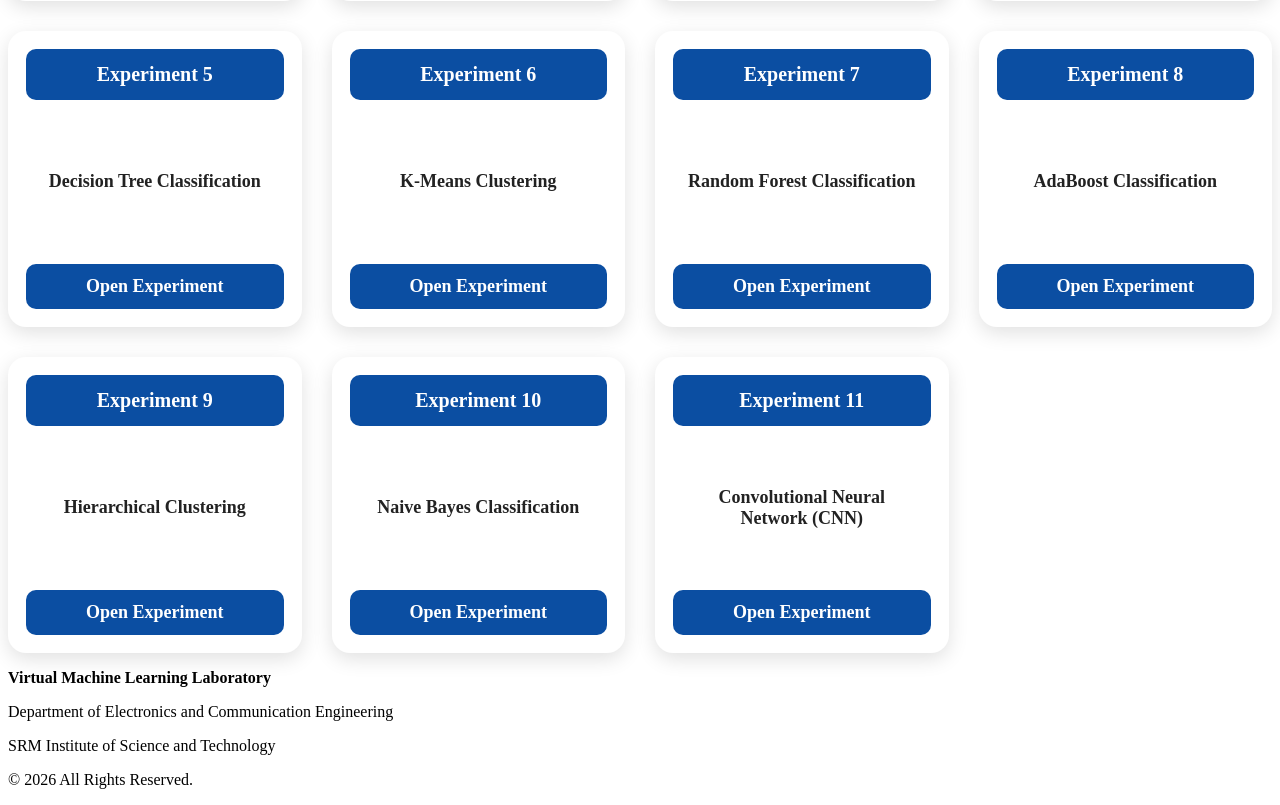
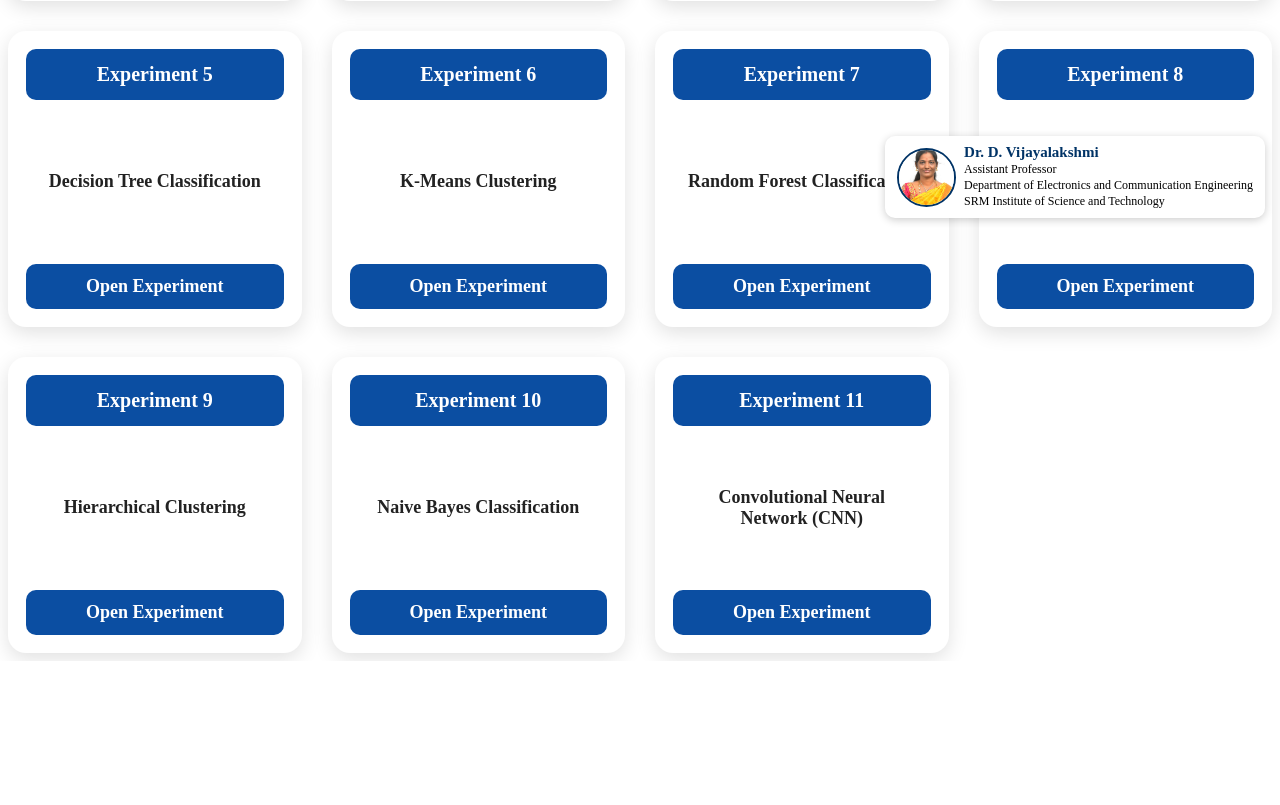
Before and after one commit to yazhbass/VirtualMLLab, a Flask app: page /home in a window 1280 px wide. Shown: the part 567-1372 px from the top of the page. After the commit the page ends 1228 px from the top, so only its background shows below. Run offline with Flask 3, Linux system fonts and the light colour scheme.

Commit message:
Updated website layout and instructor image

```diff
--- a/static/css/style.css
+++ b/static/css/style.css
@@ -187,3 +187,38 @@ grid-template-columns:1fr;
 }
 
 }
+.instructor-card{
+    position:fixed;
+    bottom:15px;
+    right:15px;
+
+    display:flex;
+    align-items:center;
+    gap:8px;
+
+    background:#fff;
+    padding:8px 12px;
+    border-radius:10px;
+    box-shadow:0 2px 8px rgba(0,0,0,.2);
+
+    z-index:1000;
+}
+
+.instructor-photo{
+    width:55px;
+    height:55px;
+    border-radius:50%;
+    object-fit:cover;
+    border:2px solid #003366;
+}
+
+.instructor-info h5{
+    margin:0;
+    color:#003366;
+    font-size:15px;
+}
+
+.instructor-info p{
+    margin:1px 0;
+    font-size:12px;
+}
--- a/templates/layout.html
+++ b/templates/layout.html
@@ -48,20 +48,19 @@
 
     </div>
 
-    <!-- ========================= FOOTER ========================= -->
 
-    <footer>
-
-        <p><strong>Virtual Machine Learning Laboratory</strong></p>
-
-        <p>Department of Electronics and Communication Engineering</p>
-
-        <p>SRM Institute of Science and Technology</p>
-
-        <p>© 2026 All Rights Reserved.</p>
-
-    </footer>
 
 </body>
 
 </html>
+
+<div class="instructor-card">
+    <img src="{{ url_for('static', filename='images/instructor.jpg') }}" class="instructor-photo">
+
+    <div class="instructor-info">
+        <h5>Dr. D. Vijayalakshmi</h5>
+        <p>Assistant Professor</p>
+        <p>Department of Electronics and Communication Engineering</p>
+        <p>SRM Institute of Science and Technology</p>
+    </div>
+</div>
```
Also changed, not shown: templates/welcome.html (+13 -0 lines), static/graphs/adaboost.png (deleted), static/graphs/feature_importance.png (deleted), static/graphs/hierarchical.png (deleted), static/graphs/iris_confusion_matrix.png (deleted), static/graphs/iris_decision_tree.png (deleted), static/graphs/kmeans.png (deleted), static/graphs/logistic.png (deleted), static/graphs/naive_bayes.png (deleted), static/graphs/random_forest.png (deleted), static/graphs/regression.png (deleted), static/graphs/svm.png (deleted), static/images/instructor.jpg (added).
